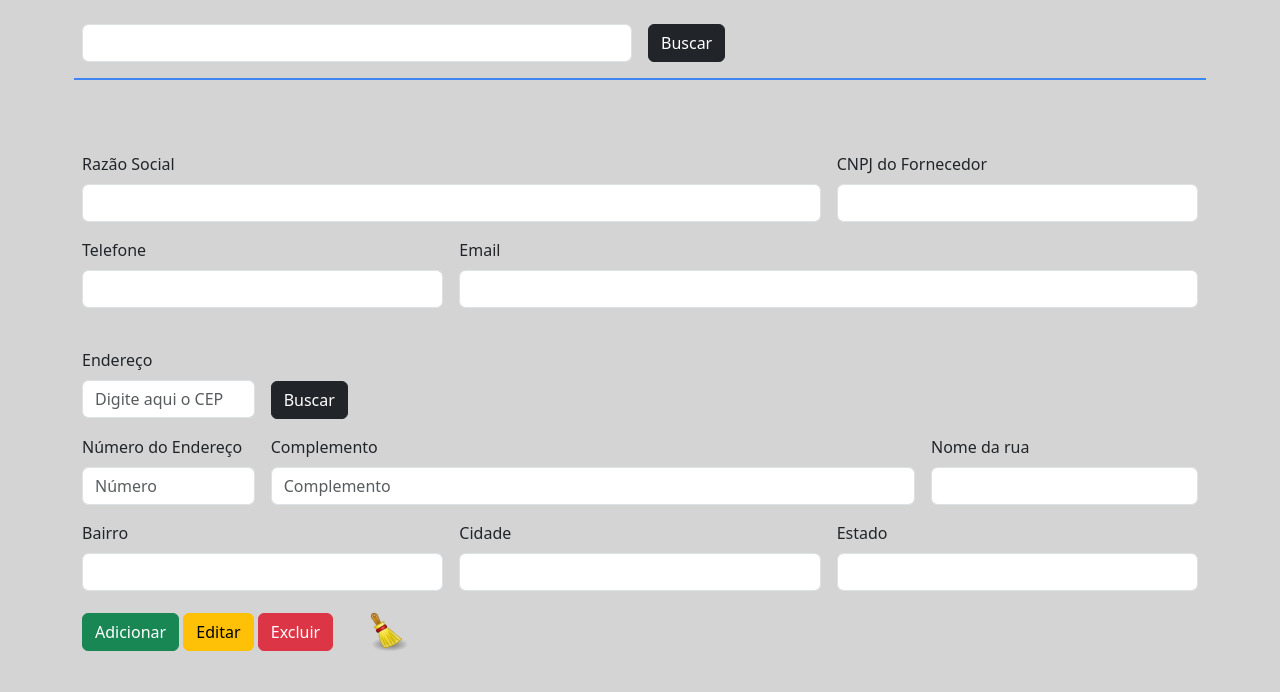
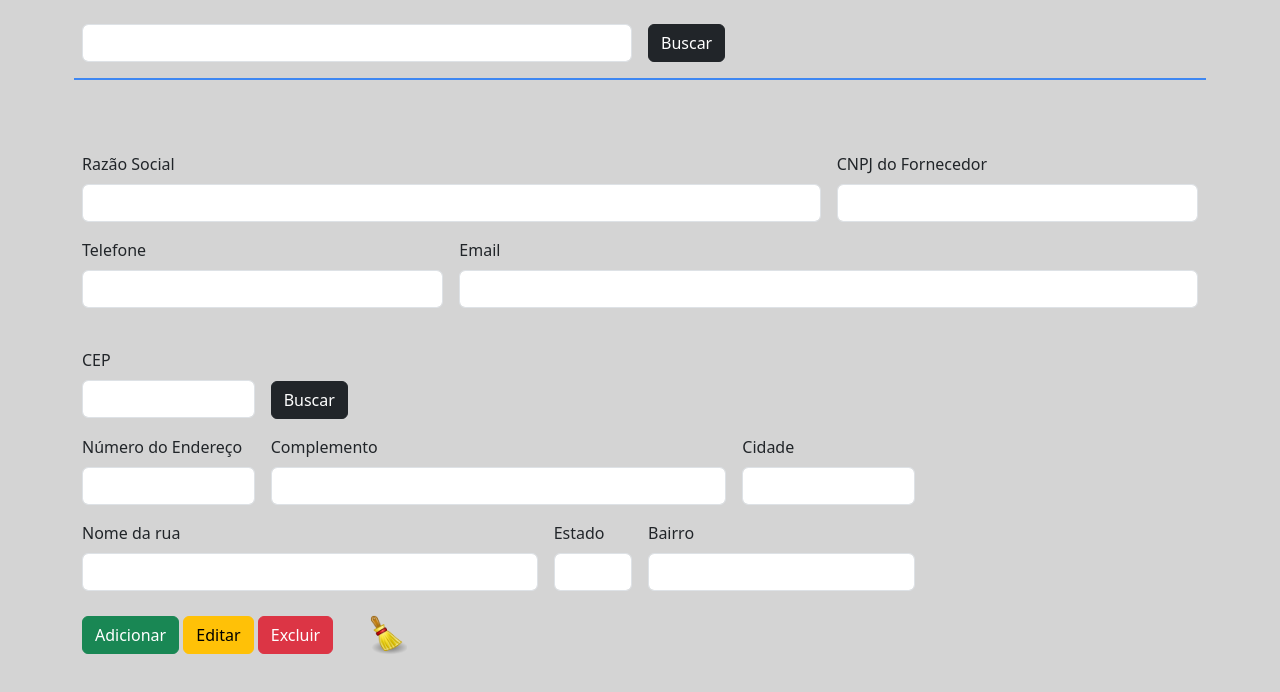
Before and after one commit to Luis-Antonio-Lima/conest, an Electron app: page src/views/fornecedores.html in a window 1280 px wide. Drawn offline with Linux system fonts and the light colour scheme.

Commit message:
atualização de layout

```diff
--- a/src/public/css/style.css
+++ b/src/public/css/style.css
@@ -102,17 +102,17 @@ footer p {
 }
 
 #btnCreate {
-    margin-top: -25px;
+    margin-top: -19px;
 }
 
 #btnUpdate {
-    margin-top: -25px;
+    margin-top: -19px;
 }
 
 #btnDelete {
-    margin-top: -25px;
+    margin-top: -19px;
 }
 
 #btnReset {
-    margin-top: -25px;
+    margin-top: -19px;
 }
--- a/src/views/fornecedores.html
+++ b/src/views/fornecedores.html
@@ -63,8 +63,8 @@
 
             <!-- Endereço do fornecedor -->
             <div class="col-md-2">
-                <label for="inputEndereco" class="form-label">Endereço</label>
-                <input type="text" class="form-control" id="inputEndereco" name="txtCEP" required maxlength="9" placeholder="Digite aqui o CEP">
+                <label for="inputEndereco" class="form-label">CEP</label>
+                <input type="text" class="form-control" id="inputEndereco" name="txtCEP" required maxlength="9">
             </div>
 
             <!-- Botao -->
@@ -74,33 +74,35 @@
 
             <div class="col-md-2">
                 <label for="inputNumeroEndereco" class="form-label">Número do Endereço</label>
-                <input type="text" class="form-control" id="inputNumeroEndereco" required placeholder="Número">
+                <input type="text" class="form-control" id="inputNumeroEndereco" required>
             </div>
 
-            <div class="col-md-7">
+            <div class="col-md-5">
                 <label for="inputComplementoEndereco" class="form-label">Complemento</label>
-                <input type="text" class="form-control" id="inputComplementoEndereco" required placeholder="Complemento">
+                <input type="text" class="form-control" id="inputComplementoEndereco" required>
             </div>
 
             <!-- Resultado -->
-            <div class="col-md-3">
+
+            <div class="col-md-2">
+                <label for="resLocalidade" class="form-label">Cidade</label>
+                <input type="text" class="form-control" id="resLocalidade" name="resLocalidade" disabled>
+            </div>
+
+
+            <div class="col-md-5">
                 <label for="resLogradouro" class="form-label">Nome da rua</label>
                 <input type="text" class="form-control" id="resLogradouro" name="resLogradouro" disabled>
             </div>
 
-            <div class="col-md-4">
+            <div class="col-md-1">
+                <label for="inputUF" class="form-label">Estado</label>
+                <input type="text" class="form-control" id="resUF" name="resUF" disabled>
+            </div>
+
+            <div class="col-md-3">
                 <label for="resBairro" class="form-label">Bairro</label>
                 <input type="text" class="form-control" id="resBairro" name="resBairro" disabled>
-            </div>
-
-            <div class="col-md-4">
-                <label for="resLocalidade" class="form-label">Cidade</label>
-                <input type="text" class="form-control" id="resLocalidade" name="resLocalidade" disabled>
-            </div>
-
-            <div class="col-md-4">
-                <label for="inputUF" class="form-label">Estado</label>
-                <input type="text" class="form-control" id="resUF" name="resUF" disabled>
                 <br>
             </div>
 
```
